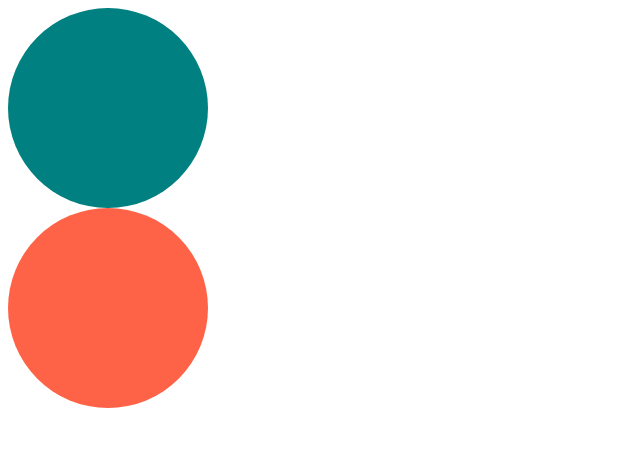
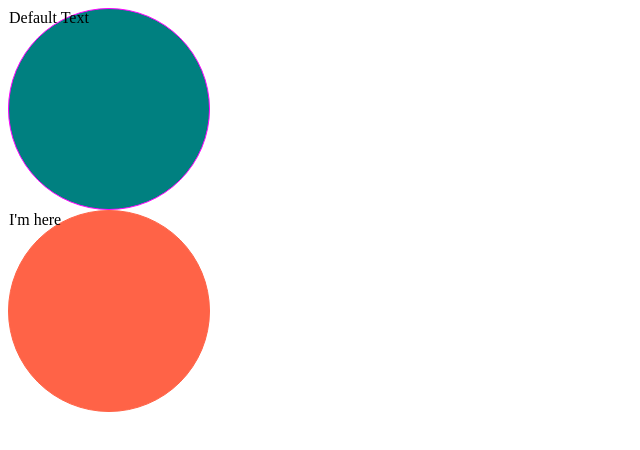
Before and after one commit to MeluvRose/REACT_M, a React (Vite) app: page / in a window 1280 px wide. Shown: the top 450 px of the page, without its empty margins (0-640 px from the left). Built offline with nearby package versions, Linux system fonts and the light colour scheme.

Commit message:
3.3 Optional Props

```diff
--- a/src/App.tsx
+++ b/src/App.tsx
@@ -5,8 +5,8 @@
 function App() {
   return (
     <div>
-      <Circle bgColor="teal" />
-      <Circle bgColor="tomato" />
+      <Circle bgColor="teal" borderColor="magenta" />
+      <Circle bgColor="tomato" text="I'm here" />
     </div>
   );
 }
--- a/src/circle.tsx
+++ b/src/circle.tsx
@@ -3,6 +3,7 @@
 
 interface ContainerProps {
   bgColor: string;
+  borderColor: string;
 }
 
 const Container = styled.div<ContainerProps>`
@@ -10,25 +11,22 @@
   height: 200px;
   border-radius: 50%;
   background-color: ${(props) => props.bgColor};
+  border: 1px solid ${(props) => props.borderColor};
 `;
 
 interface CircleProps {
   bgColor: string;
+  borderColor?: string;
+  text?: string;
 }
 
-function Circle(props: CircleProps) {
-  return <Container bgColor={props.bgColor} />;
+// function Circle(props: CircleProps) {
+function Circle({ bgColor, borderColor, text = "Default Text" }: CircleProps) {
+  return (
+    <Container bgColor={bgColor} borderColor={borderColor ?? bgColor}>
+      {text}
+    </Container>
+  );
 }
 
-interface PlayerShape {
-  name: string;
-  age: number;
-}
-
-const sayHello = (playerObj: PlayerShape) =>
-  `Hello ${playerObj.name}, you are ${playerObj.age} years old...`;
-
-sayHello({ name: "elle", age: 12 });
-sayHello({ name: "dazed", age: 5, hello: 1 });
-
 export default Circle;
```
